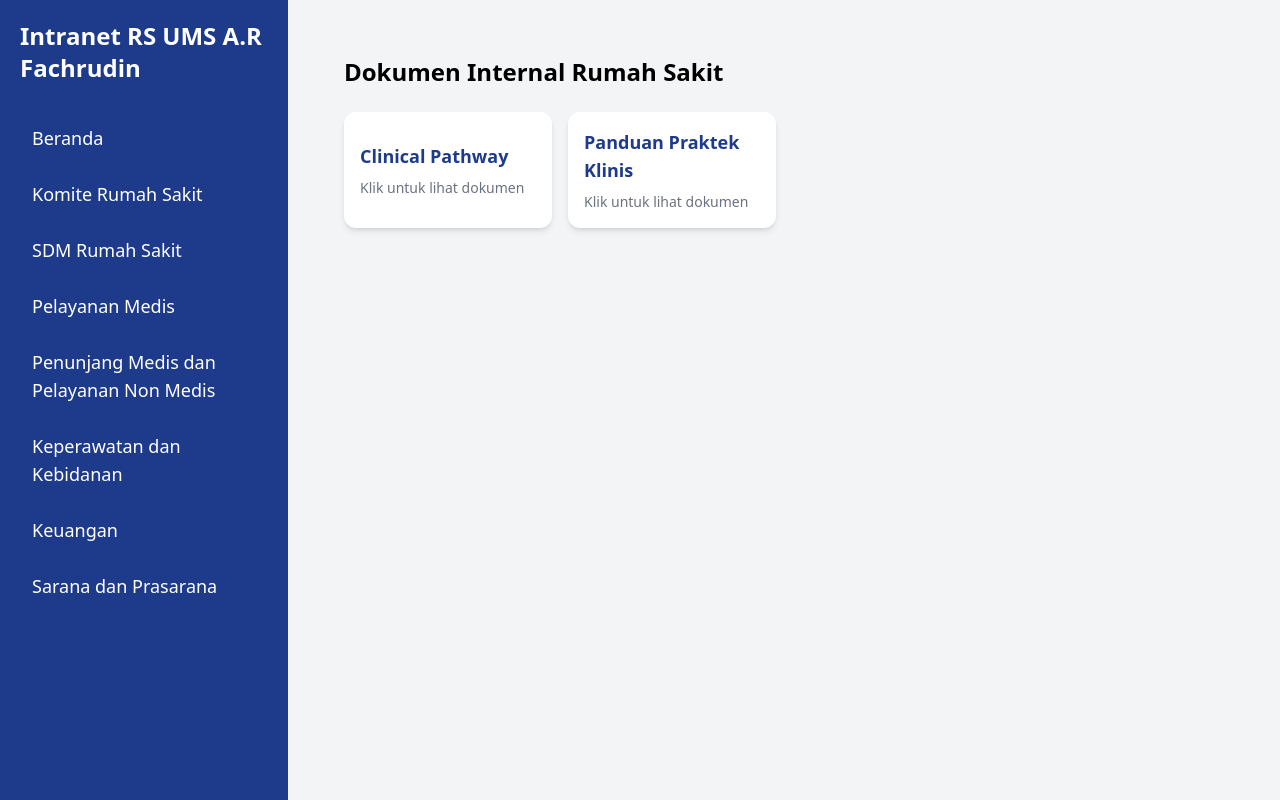
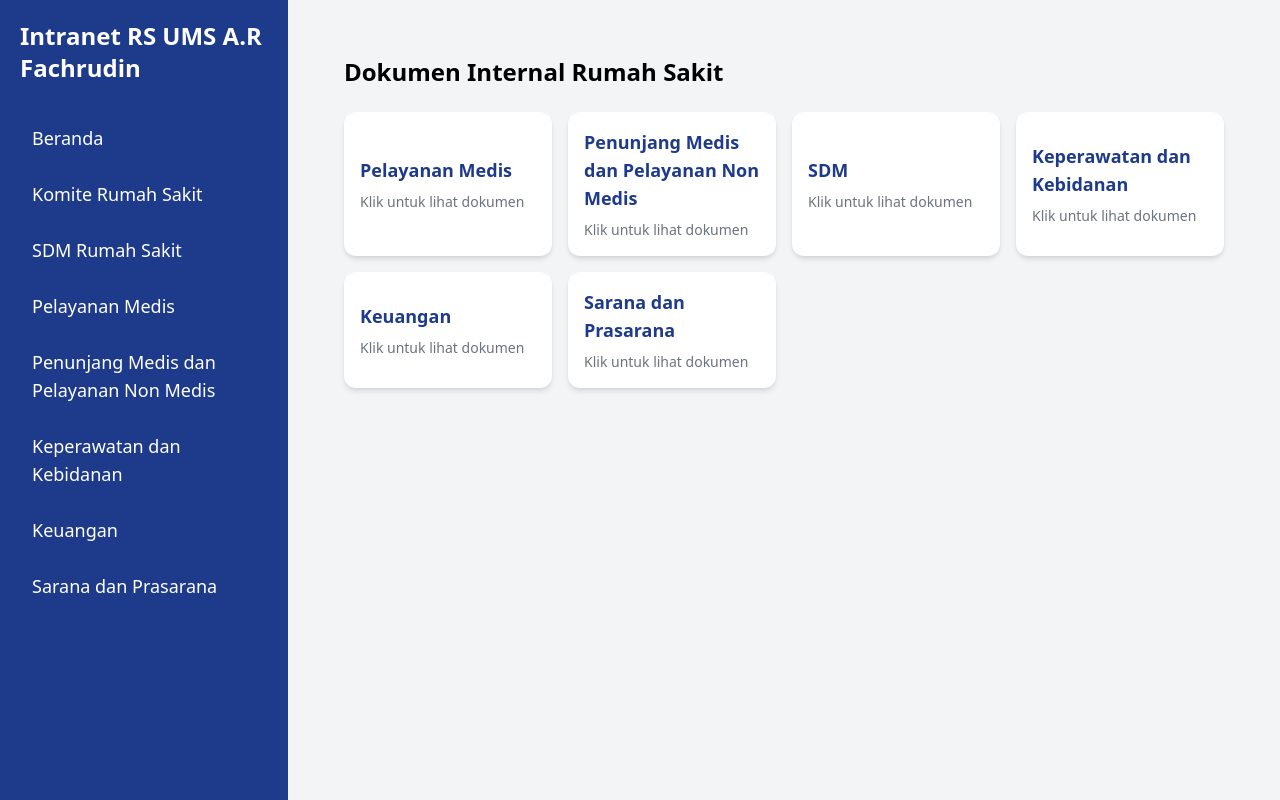
Before and after one commit to farhat1926/dokumenRs, a React (Vite) app: page /Mutu in a window 1280 px wide. Built offline with nearby package versions, Linux system fonts and the light colour scheme.

Commit message:
pembenaran dokuemn Mutu

```diff
--- a/src/pages/Mutu.jsx
+++ b/src/pages/Mutu.jsx
@@ -9,22 +9,187 @@
 
   const units = [
       {
-      nama: "Clinical Pathway",
+      nama: "Pelayanan Medis",
       kategori: [
         {
-        nama: "Clinical Pathway",
-        drive: "https://drive.google.com/drive/folders/1RuSsORHsbKYC43EJeRZuWo3OP5Aj2wsf?usp=drive_link",
-        password: "clinicalpathway",
+          nama: "Mutu Unit",
+          drive: "https://drive.google.com/drive/folders/1p7YSkdpjDHVqU76tawQ_6cz-0wW9ZMTH?usp=sharing",
+          password: "igd",
+        },
+        {
+          nama: "Mutu Unit",
+          drive: "https://drive.google.com/drive/folders/1eqitGiVjvDrICGgCrDokffsLN4_dLKaz?usp=sharing",
+          password: "ibs",
+        },
+        {
+          nama: "Mutu Unit",
+          drive: "https://drive.google.com/drive/folders/1xiotYSu3Mz_womMwuQfoODkSh01Ykn0P?usp=sharing",
+          password: "poliklinik",
+        },
+         {
+          nama: "Mutu Unit",
+          drive: "https://drive.google.com/drive/folders/1lF91iTzhnzdl8f0bh-TIWCssMJXvVnhk?usp=sharing",
+          password: "rawatinap",
+        },
+        {
+          nama: "Mutu Unit",
+          drive: "https://drive.google.com/drive/folders/1FW18Pdh1WdsADgVFDZnic3A84LPA5z7F?usp=sharing",
+          password: "icu",
         },
     ],
     },
       {
-      nama: "Panduan Praktek Klinis",
+      nama: "Penunjang Medis dan Pelayanan Non Medis",
       kategori: [
         {
-          nama: "PPK",
-          drive: "https://drive.google.com/drive/folders/1YgtNXm82KUriyMcH_7HdztZzyGcbjPlM?usp=drive_link",
-          password: "panduanpraktekklinis",
+          nama: "Indikator Mutu",
+          drive: "https://drive.google.com/drive/folders/1cmBJknlt9M4MJquZaIsCbv3EDT9r4KAo?usp=sharing",
+          password: "laboratorium",
+        },
+        {
+          nama: "Mutu Unit",
+          drive: "https://drive.google.com/drive/folders/1kRBWg7Uu6N7rsRSm0pVcesLj2YArj2tC?usp=sharing",
+          password: "radiologi",
+        },
+        {
+          nama: "Mutu unit",
+          drive: "https://drive.google.com/drive/folders/100yskin4Ue-zfJf0Q6Ba3FlJB9TJND0C?usp=sharing",
+          password: "farmasi",
+        },
+        {
+          nama: "Mutu unit",
+          drive: "https://drive.google.com/drive/folders/15-Q_-BYe8cIRD8Q3za4oK8wzO3AREk-d?usp=sharing",
+          password: "gizi",
+        },
+        {
+          nama: "Mutu Unit",
+          drive: "https://drive.google.com/drive/folders/1YJxT3nB30tkDdkyn-SdscLRz5XEbyYwM?usp=sharing",
+          password: "rekammedis",
+        },
+        {
+          nama: "Mutu Unit",
+          drive: "https://drive.google.com/drive/folders/1FW3HVoW2k9d72hdN3vKPRxtLrtgJexWy?usp=sharing",
+          password: "rehabilitasimedis",
+        },
+        {
+          nama: "Mutu Unit",
+          drive: "https://drive.google.com/drive/folders/18UMuqIVIyydY92XNVCVNCCLYRLadOx7X?usp=sharing",
+          password: "kerohanian",
+        },
+        {
+          nama: "Mutu Unit",
+          drive: "https://drive.google.com/drive/folders/13xrbZhF9YP4S0WVLgd1GQmBfgS-QHTuT?usp=sharing",
+          password: "pemulasaranjenazah",
+        },
+        {
+          nama: "Mutu Unit",
+          drive: "https://drive.google.com/drive/folders/1BtflgtRSMxU6FSaYn2RW87GixlumhPCO?usp=sharing",
+          password: "humasmarketing",
+        },
+      ],
+    },
+      {
+      nama: "SDM",
+      kategori: [
+        {
+          nama: "Mutu Unit",
+          drive: "https://drive.google.com/drive/folders/1ej0pJFqzhI8LHx1a9SaCqe-js6UpRJUS?usp=sharing",
+          password: "sekertaris",
+        },
+        {
+          nama: "Mutu Unit",
+          drive: "https://drive.google.com/drive/folders/1rOF9e8GdmI7jdc5jo9SLi-6I2Cgzcl1-?usp=sharing",
+          password: "kepegawaian",
+        },
+        {
+          nama: "Mutu Unit",
+          drive: "https://drive.google.com/drive/folders/1lm36CPU1dqrR63IEoM0c76OOORNmzrYV?usp=sharing",
+          password: "diklat",
+        },
+      ],
+    },
+      {
+      nama: "Keperawatan dan Kebidanan",
+      kategori: [
+         {
+          nama: "Mutu Unit",
+          drive: "https://drive.google.com/drive/folders/1AS-qQsARlhzbxgri5C5lpmKnvVAGLjRi?usp=sharing",
+          password: "keperawatan",
+        },
+        {
+          nama: "Mutu Unit",
+          drive: "https://drive.google.com/drive/folders/1yK4jAHtFlQpBxcBvr5oKF08u1y8q5FKi?usp=sharing",
+          password: "kebidanan",
+        },
+      ],
+    },
+      {
+      nama: "Keuangan",
+      kategori: [
+        {
+          nama: "Mutu Unit",
+          drive: "https://drive.google.com/drive/folders/19u4EdYXQ_HGXj4934sQOv3WxzjbijpSO?usp=sharing",
+          password: "billing",
+        },
+        {
+          nama: "Mutu Unit",
+          drive: "https://drive.google.com/drive/folders/1vBxy_Yv2fWz-OU5WKD5-3I_M10kuGc00?usp=drive_link",
+          password: "kasir",
+        },
+        {
+          nama: "Mutu Unit",
+          drive: "https://drive.google.com/drive/folders/1ALOdedO0UrBKpX96DD1y44A2B3TI4URm?usp=sharing",
+          password: "administrasikeuangan",
+        },
+        {
+          nama: "Mutu Unit",
+          drive: "https://drive.google.com/drive/folders/1w8NasYrnf6URk48wNFHJ9qSYlar47k7y?usp=sharing",
+          password: "pajak",
+        },
+        {
+          nama: "Mutu Unit",
+          drive: "https://drive.google.com/drive/folders/1Bx96aLQ82drpiDKZWC-0gNJ0T0pqT1wZ?usp=sharing",
+          password: "logistik",
+        },
+      ],
+    },
+     {
+      nama: "Sarana dan Prasarana",
+      kategori: [
+        {
+          nama: "Mutu Unit",
+          drive: "https://drive.google.com/drive/folders/1n-SU2WMyNPhZRWL4AeFLWy2lFNY7CpOG?usp=sharing",
+          password: "ipsrs",
+        },
+        {
+          nama: "Mutu Unit",
+          drive: "https://drive.google.com/drive/folders/1XCjUCLbswJtarTVyU3PVkZ5CeLHQSsym?usp=sharing",
+          password: "cssd",
+        },
+        {
+          nama: "Mutu Unit",
+          drive: "https://drive.google.com/drive/folders/13A-0wqt1oW11Xh2I_txebMwW3b7n6SHZ?usp=sharing",
+          password: "it",
+        },
+        {
+          nama: "Mutu Unit",
+          drive: "https://drive.google.com/drive/folders/1MNfs06GE6FB3yP5Gblf26oycw5F90L10?usp=sharing",
+          password: "linenlaundry",
+        },
+        {
+          nama: "Mutu Unit",
+          drive: "https://drive.google.com/drive/folders/1KQVfFmhEr2frT4LZIZDUGUHwDXMPTKxG?usp=sharing",
+          password: "sanitasilingkungan",
+        },
+        {
+          nama: "Mutu Unit",
+          drive: "https://drive.google.com/drive/folders/1ChyVveF3bKhldcOijcH8G4KfKjLEN72_?usp=sharing",
+          password: "unitkeamanan",
+        },
+        {
+          nama: "Mutu Unit",
+          drive: "https://drive.google.com/drive/folders/1MMXbFIfn217S0MqiChavAdKawfCCndNM?usp=sharing",
+          password: "unitkebersihan",
         },
       ],
     },
--- a/src/pages/Penunjang.jsx
+++ b/src/pages/Penunjang.jsx
@@ -182,6 +182,11 @@
         {
           nama: "SK Pegawai Gizi",
           drive: "https://drive.google.com/drive/folders/1tTv6c84woo8dQOyTMCsqf71i2sqjmYDx?usp=sharing",
+          password: "gizi",
+        },
+        {
+          nama: "Mutu unit",
+          drive: "https://drive.google.com/drive/folders/15-Q_-BYe8cIRD8Q3za4oK8wzO3AREk-d?usp=sharing",
           password: "gizi",
         },
 
```
